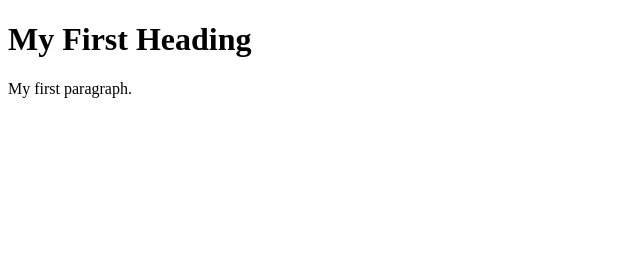
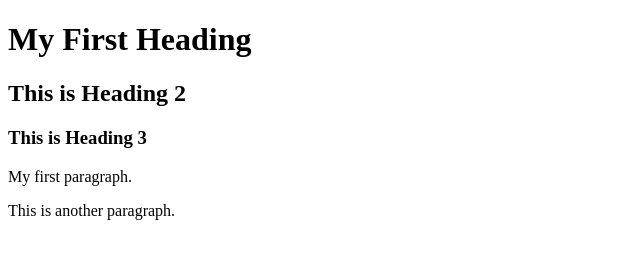
Before and after one commit to wp-rmitvn/learn_GitHub, a plain HTML site: page index.html in a window 1280 px wide. Shown: the whole page, without its empty margins (0-640 px from the left). Drawn offline with Linux system fonts and the light colour scheme.

Commit message:
Adding more headings and paragraphs.

```diff
--- a/index.html
+++ b/index.html
@@ -7,8 +7,11 @@
   <body>
 
     <h1> My First Heading </h1>
+    <h2> This is Heading 2</h2>
+    <h3> This is Heading 3</h3>
 
     <p> My first paragraph. </p>
+    <p> This is another paragraph.</p>
 
   </body>
 </html>
```
